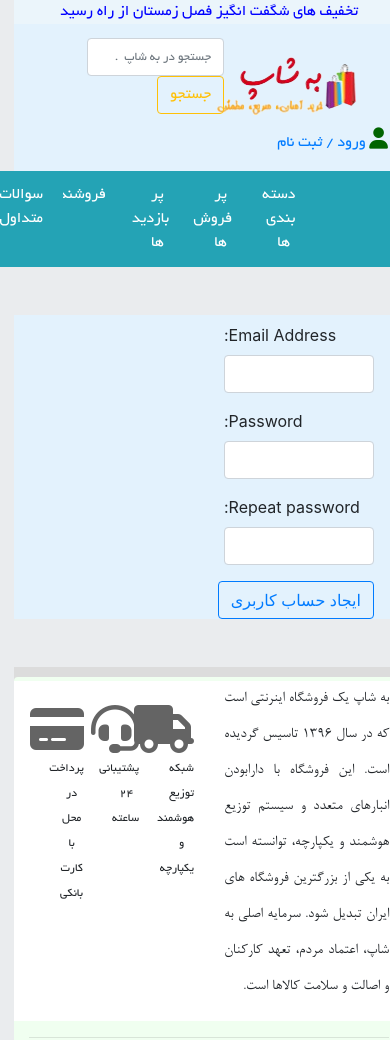
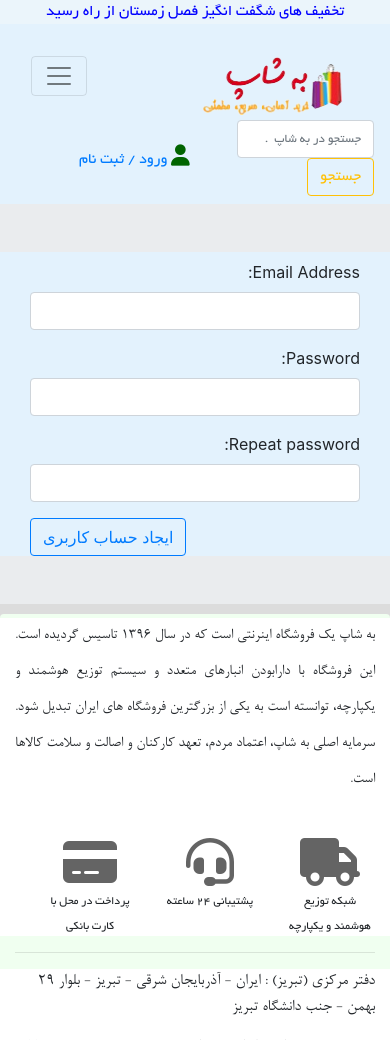
Before and after one commit to EhsanOrandi/Online-Market, a Django app: page /user/register/ in a window 390 px wide. Shown: the top 1040 px of the page. Run offline with Django 3.2, Linux system fonts and the light colour scheme; some libraries are stand-ins or nearby versions.

Commit message:
Make site responsive

```diff
--- a/static/css/base-style.css
+++ b/static/css/base-style.css
@@ -97,8 +97,8 @@ h4{
     display: inline-block;
     overflow: hidden;
     width: 150px !important;
-    margin-right: 6%;
-    margin-bottom: 6%;
+    margin-right: 2% !important;
+    margin-bottom: 2% !important;
     transform: rotate(45deg);
     border: 1px solid cadetblue;
     border-radius: 10px;
--- a/templates/base/footer.html
+++ b/templates/base/footer.html
@@ -2,7 +2,7 @@
 <div class="footer">
     <div class="container rounded">
         <div class="row">
-            <div class="col-6">
+            <div class="col-lg-6 col-sm-12">
                 <p id="about" class="text-justify">به شاپ یک فروشگاه اینرنتی است که در سال 1396 تاسیس گردیده است.
                     این
                     فروشگاه با دارابودن انبارهای متعدد و سیستم توزیع هوشمند و یکپارچه، توانسته است به یکی از
@@ -11,7 +11,7 @@
                     کالاها
                     است.</p>
             </div>
-            <div class="col-6 row features">
+            <div class="col-lg-6 col-sm-12 row features">
                 <div class="col-4 text-center">
                     <i class="fa fa-truck mt-4"></i><br>
                     <span>شبکه توزیع هوشمند و یکپارچه</span>
@@ -28,7 +28,7 @@
         </div>
         <hr>
         <div class="row pb-3">
-            <div id="contact-info" class="col-6 text-right">
+            <div id="contact-info" class="col-lg-6 col-sm-12 text-right">
                 <p>دفتر مرکزی (تبریز) : ایران - آذربایجان شرقی - تبریز - بلوار 29 بهمن - جنب دانشگاه تبریز</p>
                 <p>دفتر مرکزی (تهران) : ایران - تهران - شهرک قدس (غرب) - خیابان ایران‌زمین - جنب فرهنگسرای ابن‌سینا
                 </p>
@@ -37,13 +37,14 @@
                 <p>behshop@gmail.com : آدرس ایمیل</p>
                 <p>کد پستی : 5134927819</p>
             </div>
-            <iframe class="col-6 rounded"
+            <iframe class="col-lg-6 col-sm-12 rounded"
                 src="https://www.google.com/maps/embed?pb=!1m18!1m12!1m3!1d1570.7588677587657!2d46.33994007870841!3d38.058322093802985!2m3!1f0!2f0!3f0!3m2!1i1024!2i768!4f13.1!3m3!1m2!1s0x401a1af5b6feb2e7%3A0xf1ab2f0371f35ae4!2sUniversity%20of%20Tabriz!5e0!3m2!1sen!2s!4v1609838566992!5m2!1sen!2s"
                 width="600" height="300" frameborder="0" style="border:0;" allowfullscreen="" aria-hidden="false"
                 tabindex="0"></iframe>
         </div>
+        <hr class="d-lg-none d-sm-block">
         <div class="row text-right">
-            <div class="col-6">
+            <div class="col-lg-6 col-sm-12">
                 <div class="send-notif col-12">
                     <span>آگاهی از جدیدترین محصولات و تخفیف ها با عضویت در خبرنامه به شاپ</span>
                     <div class="input-group mt-4 w-75">
@@ -65,7 +66,7 @@
                 </div>
             </div>
 
-            <div id="secure-payment" class="col-6">
+            <div id="secure-payment" class="col-lg-6 col-sm-12">
                 <p>اطمینان از خرید</p>
                 <div id="secure-payment-images" class="row justify-content-center">
                     <img class="col-4" src="{% static 'static/images/logo.png' %}" alt="">
--- a/templates/base/header.html
+++ b/templates/base/header.html
@@ -4,18 +4,54 @@
 </div>
 <nav class="navbar navbar-light header">
     <div class="container-fluid">
-        <a class="navbar-brand" href="{% url 'home' %}"><img src="{% static 'static/images/logonomy-1609947608908-removebg-preview.png' %}" alt=""></a>
-        <div class="input-group w-50">
+        <a class="navbar-brand col-xs-6" href="{% url 'home' %}"><img
+                src="{% static 'static/images/logonomy-1609947608908-removebg-preview.png' %}" alt=""></a>
+
+
+        <button class="navbar-toggler col-xs-1 d-lg-none" type="button" data-toggle="collapse" data-target="#basicExampleNav"
+            aria-controls="basicExampleNav" aria-expanded="false" aria-label="Toggle navigation">
+            <span class="navbar-toggler-icon"></span>
+        </button>
+
+        <!-- Collapsible content -->
+        <div class="collapse navbar-collapse" id="basicExampleNav">
+
+            <!-- Links -->
+            <ul class="navbar-nav text-right">
+                <li class="nav-item">
+                    <a class="nav-link" href="#categories_list">دسته بندی ها</a>
+                </li>
+                <li class="nav-item">
+                    <a class="nav-link" href="#best-sells">پر فروش ها</a>
+                </li>
+                <li class="nav-item">
+                    <a class="nav-link" href="#most-visited">پر بازدید ها</a>
+                </li>
+                <li class="nav-item">
+                    <a class="nav-link" href="#">فروشندگان</a>
+                </li>
+                <li class="nav-item">
+                    <a class="nav-link" href="#">سوالات متداول</a>
+                </li>
+            </ul>
+            <!-- Links -->
+        </div>
+        <!-- Collapsible content -->
+
+
+
+        <div class="input-group w-50 col-xs-12">
             <form action="{% url 'search' %}" class="w-100 row">
-                <input type="search" class="form-control rounded col-10" name="search" placeholder="جستجو در به شاپ  ..." aria-label="Search"
-                aria-describedby="basic-addon2">
+                <input type="search" class="form-control rounded col-10" name="search"
+                    placeholder="جستجو در به شاپ  ..." aria-label="Search" aria-describedby="basic-addon2">
                 <button class="btn btn-outline-warning me-2 ol-2" type="submit">جستجو</button>
             </form>
         </div>
-        <div class="ml-5 row">
+        <div class="ml-5 row col-xs-12">
             {% if request.user.is_authenticated %}
             <div class="dropdown show col-8">
-                <span class="btn dropdown-toggle" role="button" id="dropdownMenuLink" data-toggle="dropdown" aria-haspopup="true" aria-expanded="false">
+                <span class="btn dropdown-toggle" role="button" id="dropdownMenuLink" data-toggle="dropdown"
+                    aria-haspopup="true" aria-expanded="false">
                     <i class="fa fa-user"></i>
                     <small>{{user.get_full_name}}</small>
                 </span>
@@ -34,11 +70,11 @@
         </div>
     </div>
 </nav>
-<div id="menu" class="text-center">
+<div id="menu" class="text-center d-none d-lg-block d-xl-block">
     <ul class="list-group list-group-horizontal w-75 mx-auto">
-        <li class="list-group-item w-25"><a href="#">دسته بندی ها</a></li>
-        <li class="list-group-item w-25"><a href="#">پر فروش ها</a></li>
-        <li class="list-group-item w-25"><a href="#">پر بازدید ها</a></li>
+        <li class="list-group-item w-25"><a href="#categories_list">دسته بندی ها</a></li>
+        <li class="list-group-item w-25"><a href="#best-sells">پر فروش ها</a></li>
+        <li class="list-group-item w-25"><a href="#most-visited">پر بازدید ها</a></li>
         <li class="list-group-item w-25"><a href="#">فروشندگان</a></li>
         <li class="list-group-item w-25"><a href="#">سوالات متداول</a></li>
     </ul>
--- a/templates/components/category-products.html
+++ b/templates/components/category-products.html
@@ -8,7 +8,7 @@
 {% endblock %}
 {% block body %}
 <div class="row">
-    <div class="sidebar col-3 my-4 mx-3">
+    <div class="sidebar col-lg-3 col-sm-12 my-4 mx-3">
         <div class="rounded bg-light mb-3">
             <span class="sidebar-titles">دسته بندی محصولات</span>
             <p class="sidebar-content">{{product_list.0.category}}</p>
@@ -34,7 +34,7 @@
             </div>
         </div>
     </div>
-    <div class="col-8">
+    <div class="col-lg-8 col-sm-10 mx-3">
         <div class="text-right bg-light mt-4 mb-1 py-1 pr-3 rounded sort-list">
             <form action="" id="filter-form"></form>
             مرتب سازی بر اساس :
--- a/templates/components/forms.html
+++ b/templates/components/forms.html
@@ -1,6 +1,6 @@
 {{ form.non_field_errors }}
 {% for field in form %}
-    <div class="form-group border">
+    <div class="form-group text-right">
         {{ field.label_tag }} {{ field }}
         {% if field.help_text %}
             <small class="form-text text-muted">{{ field.help_text|safe }}</small>
--- a/templates/components/login.html
+++ b/templates/components/login.html
@@ -6,10 +6,9 @@
 
 {% block body %}
     <div class="container my-5">
-        <form action="{% url 'login' %}" method="post" class="text-right">
+        <form action="{% url 'login' %}" method="post" class="col-lg-6 col-sm-12">
             {% csrf_token %}
-            {{ form.as_p }}
-            {# % include 'components/forms.html' % #}
+            {% include 'components/forms.html' %}
             <input type="submit" class="btn btn-outline-success ml-3" value="ورود به حساب کاربری"><br>
             <a href="{% url 'register' %}" class="ml-3">ایجاد حساب کاربری</a>
         </form>
--- a/templates/components/register.html
+++ b/templates/components/register.html
@@ -1,16 +1,15 @@
 {% extends 'base/base.html' %}
 {% load static %}
 {%  block title %}
-    Register
+    ثبت نام
 {% endblock %}
 
 {% block body %}
     <div class="container my-5">
-        <form action="{% url 'register' %}" method="post" class="col-6">
+        <form action="{% url 'register' %}" method="post" class="col-lg-6 col-sm-12">
             <!-- <div class="row"> -->
                 {% csrf_token %}
-                {{ form.as_p }}
-                {# % include 'components/forms.html' % #}
+                {% include 'components/forms.html' %}
             <!-- </div> -->
             <input type="submit" class="btn btn-outline-primary" value="ایجاد حساب کاربری">
         </form>
```
Also changed, not shown: templates/components/cart.html (+4 -5 lines), templates/components/index.html (+7 -7 lines), templates/components/product-single.html (+9 -9 lines), templates/components/profile.html (+9 -9 lines), templates/components/shop-single.html (+4 -4 lines), templates/components/test.html (deleted, +0 -9 lines), templates/components/update-profile.html (+3 -4 lines). Lines whose indentation alone changed are shown as unchanged.
